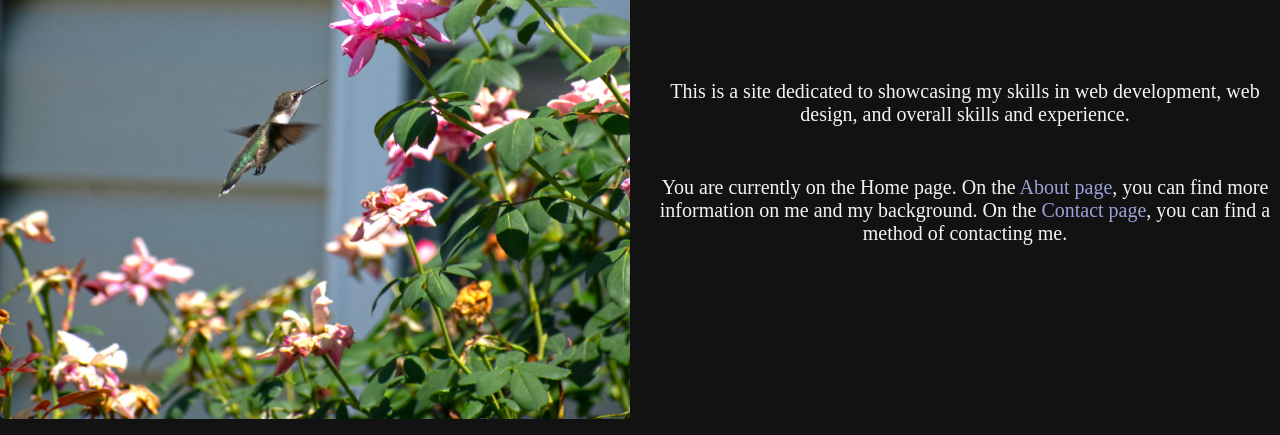
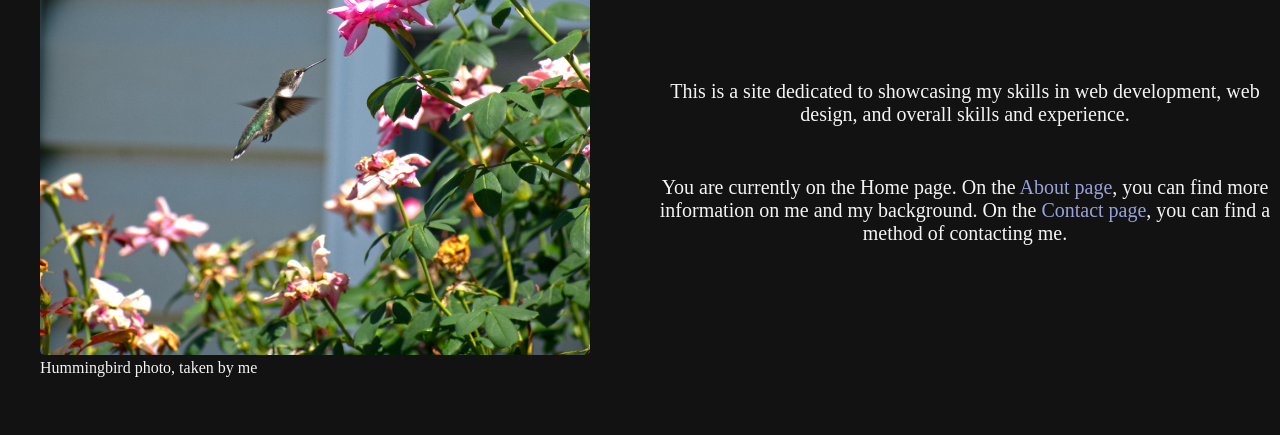
Before and after one commit to Planetical/web-development-project, a website: page home.html in a window 1280 px wide. Shown: the part 365-800 px from the top of the page. Drawn offline with Linux system fonts and the light colour scheme.

Commit message:
add caption to hummingbird photo

```diff
--- a/home.html
+++ b/home.html
@@ -117,8 +117,6 @@
 
     <body>
 
-        <!--Hello-->
-
         <!-- Code for header and divider at top of page -->
         <div class="header-divider">
             <header>
@@ -161,8 +159,11 @@
             <!-- Grid container for layout -->
             <div class="grid-container" style="margin-top:20px;">
                 <div class="grid-item">
+                    <figure>
                     <img style="width: 100%; height: auto; max-width:650px; object-fit: contain; border-radius: 5px;"
                     src="hummingpic.jpg" alt="Hummingbird photo">
+                    <figcaption>Hummingbird photo, taken by me</figcaption>
+                    </figure>
                 </div>
 
                 <div class="grid-item" style="align-self: start;">
```
